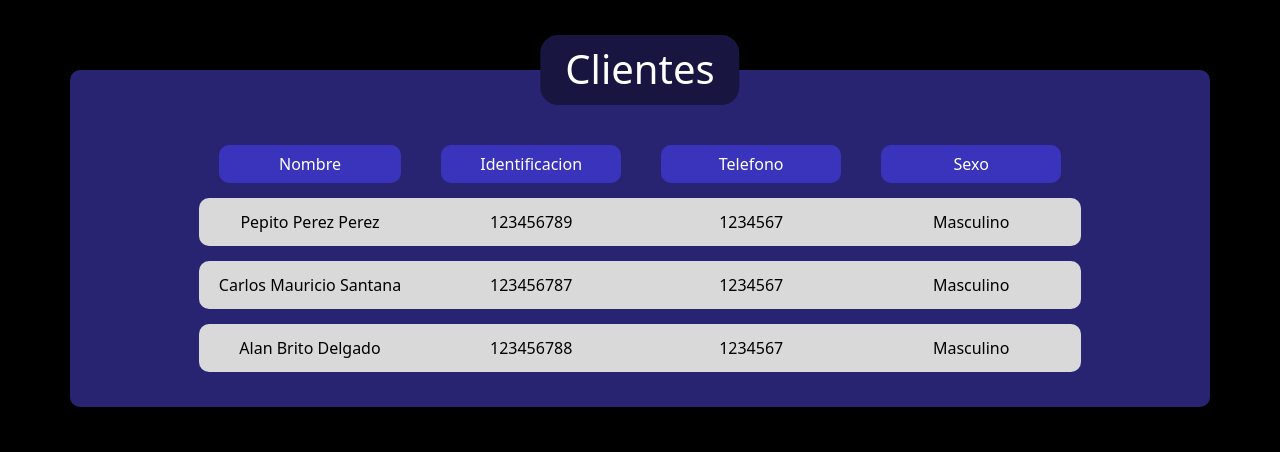
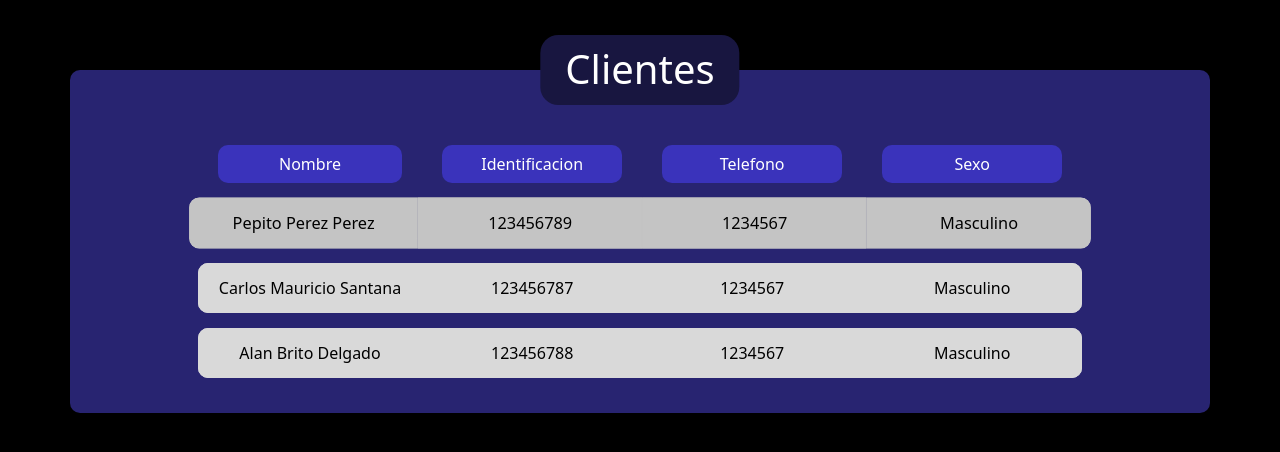
Before and after one commit to sebaslazar/Gimnasio, a React (Create React App) app in the folder frontend/: page / in a window 1280 px wide. In both pictures the pointer is over the element 639 px from the left and 222 px from the top of the page. Shown: the top 452 px of the page. Built offline with nearby package versions, Linux system fonts and the light colour scheme.

Commit message:
add interactive animation style

```diff
--- a/frontend/src/components/Table/styles.module.css
+++ b/frontend/src/components/Table/styles.module.css
@@ -9,7 +9,7 @@
   /* border: 1px solid black; */
   padding: 0 20px;
   min-width: 220px;
-  /* margin: 0 50px; */
+  margin: 0;
   /* background-color: red; */
 }
 
@@ -25,13 +25,29 @@
 .td {
   padding: 13px 20px;
   line-height: normal;
+
+  border: 1px solid #D9D9D9;
+
+  transition: border-color 0.2s;
 }
 
 .body tr {
   background-color: #D9D9D9;
+  color: black;
 
-  color: black;
   /* margin: 10px; */
+  transition: background-color 0.2s, transform 0.05s;
+}
+
+.body tr:hover {
+  cursor: pointer;
+
+  background-color: #C4C4C4;
+  transform: scale(1.02);
+}
+
+.body tr:hover .td {
+  border: 1px solid #C4C4C4;
 }
 
 .body tr td:first-child {
```
